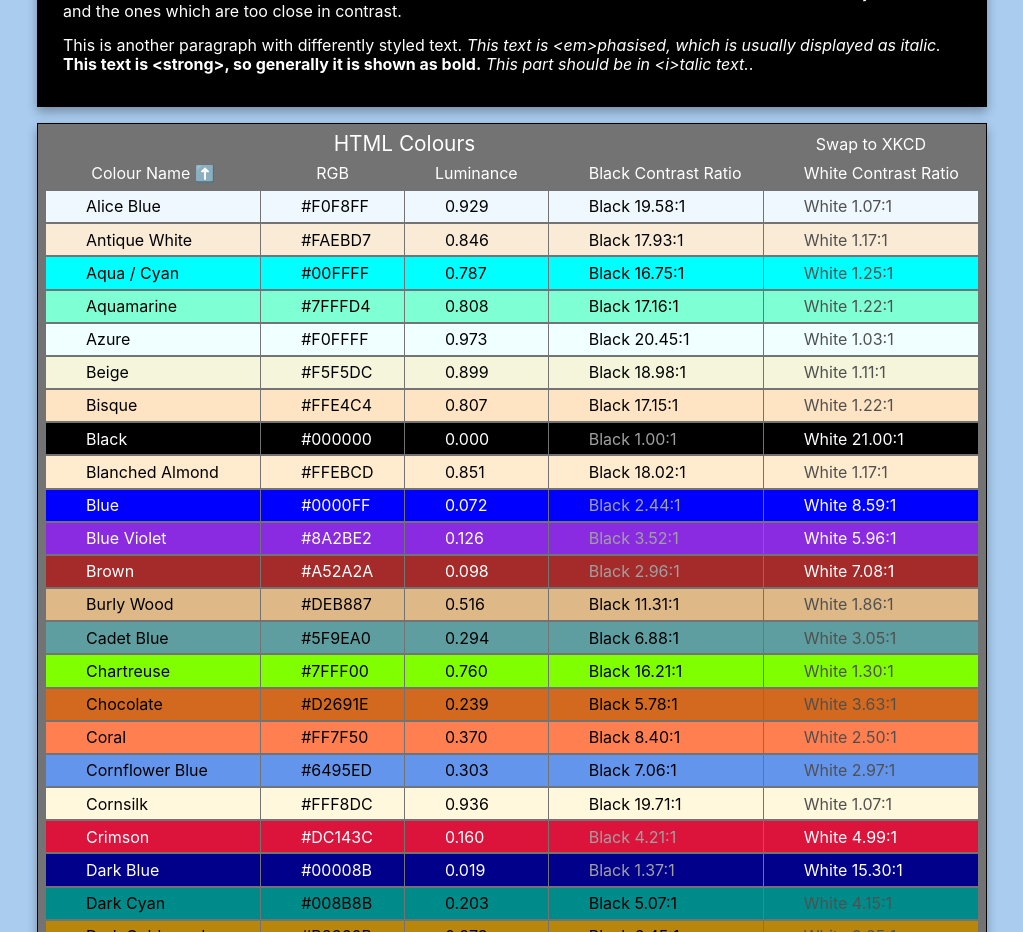
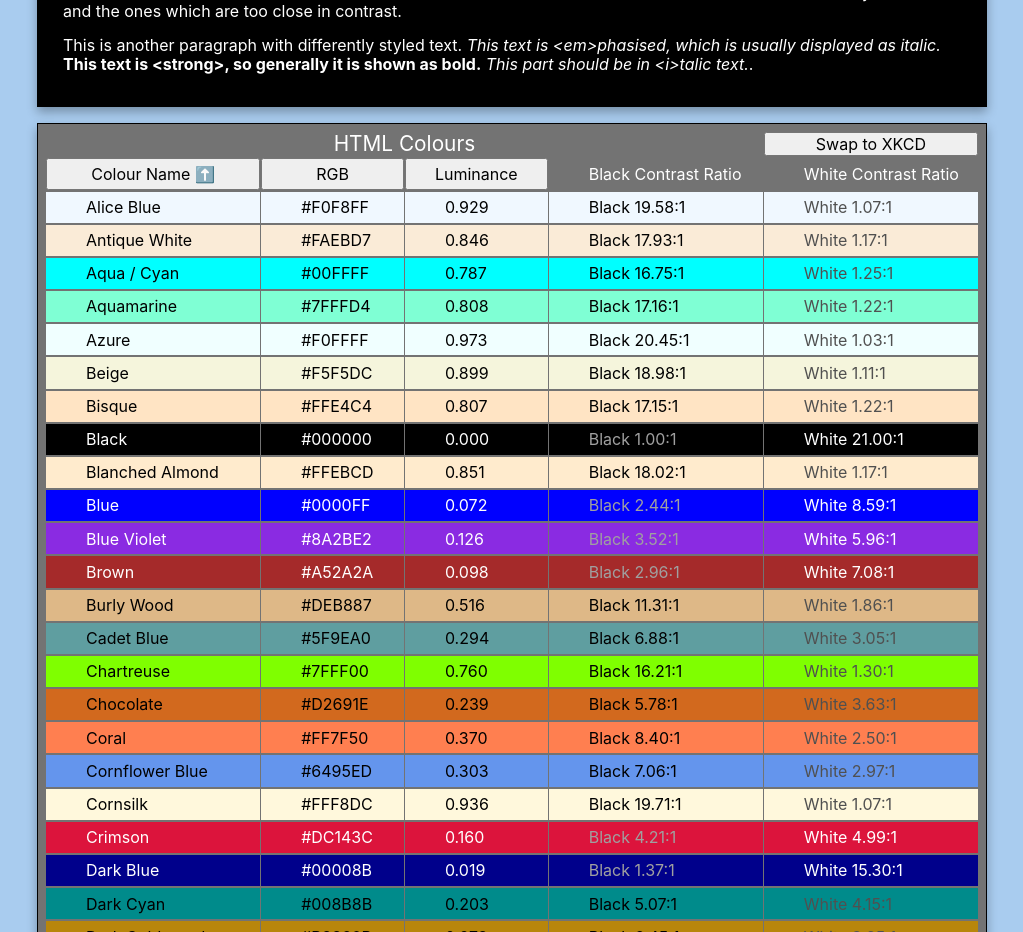
Before and after one commit to JulianNicholls/palette-visualiser-3, a React app: page / in a window 1280 px wide. Shown: the part 1320-2252 px from the top of the page, without its empty margins (128-1151 px from the left). Built offline with nearby package versions, Linux system fonts and the light colour scheme.

Commit message:
Change styling

```diff
--- a/src/styles/styles.scss
+++ b/src/styles/styles.scss
@@ -202,15 +202,19 @@
     padding-left: 2.5em;
   }
 
-  button {
+  .html-colour-list__header {
     background: none;
     border: none;
     color: white;
     outline: none;
 
     &:hover {
-      color:aquamarine;
-      outline: 1px solid aquamarine;
+      color:aqua;
+      outline: 1px solid aqua;
+    }
+
+    span {
+      font-size: 1.4em;
     }
   }
 }
```
